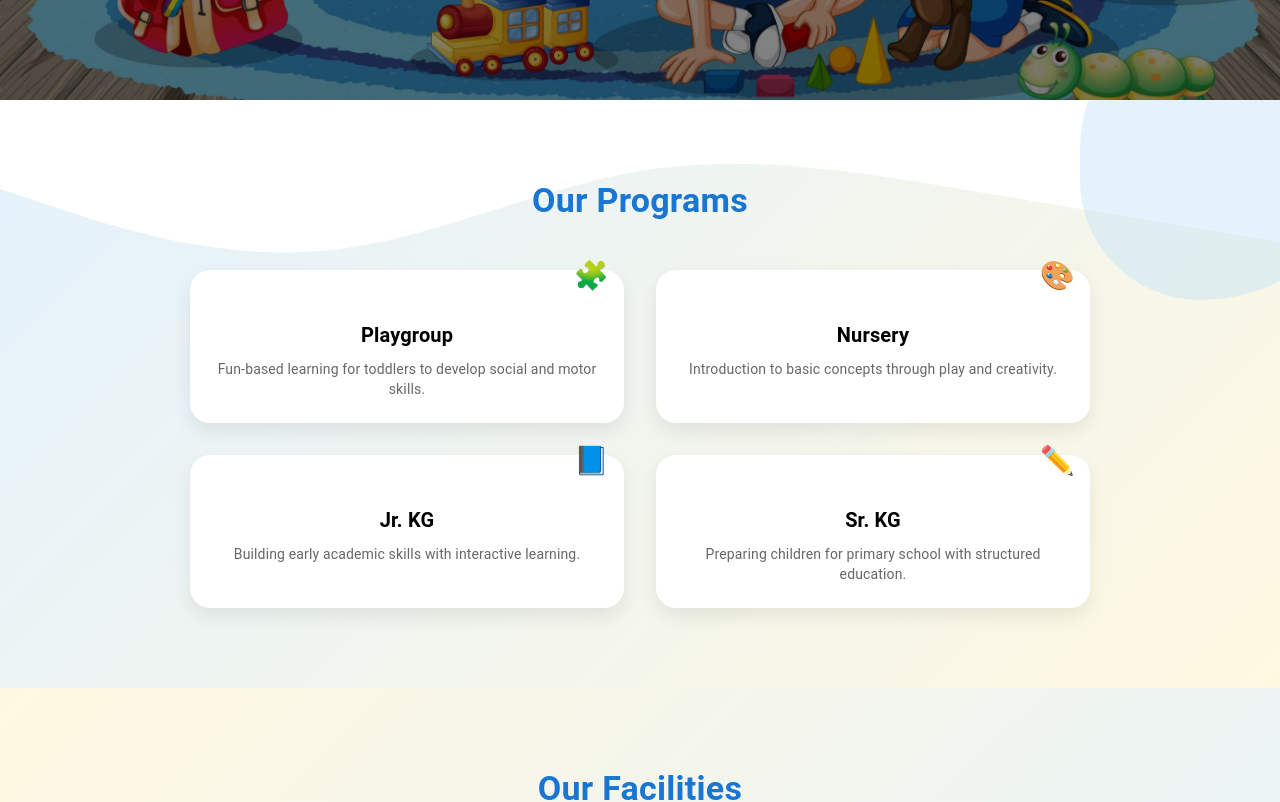
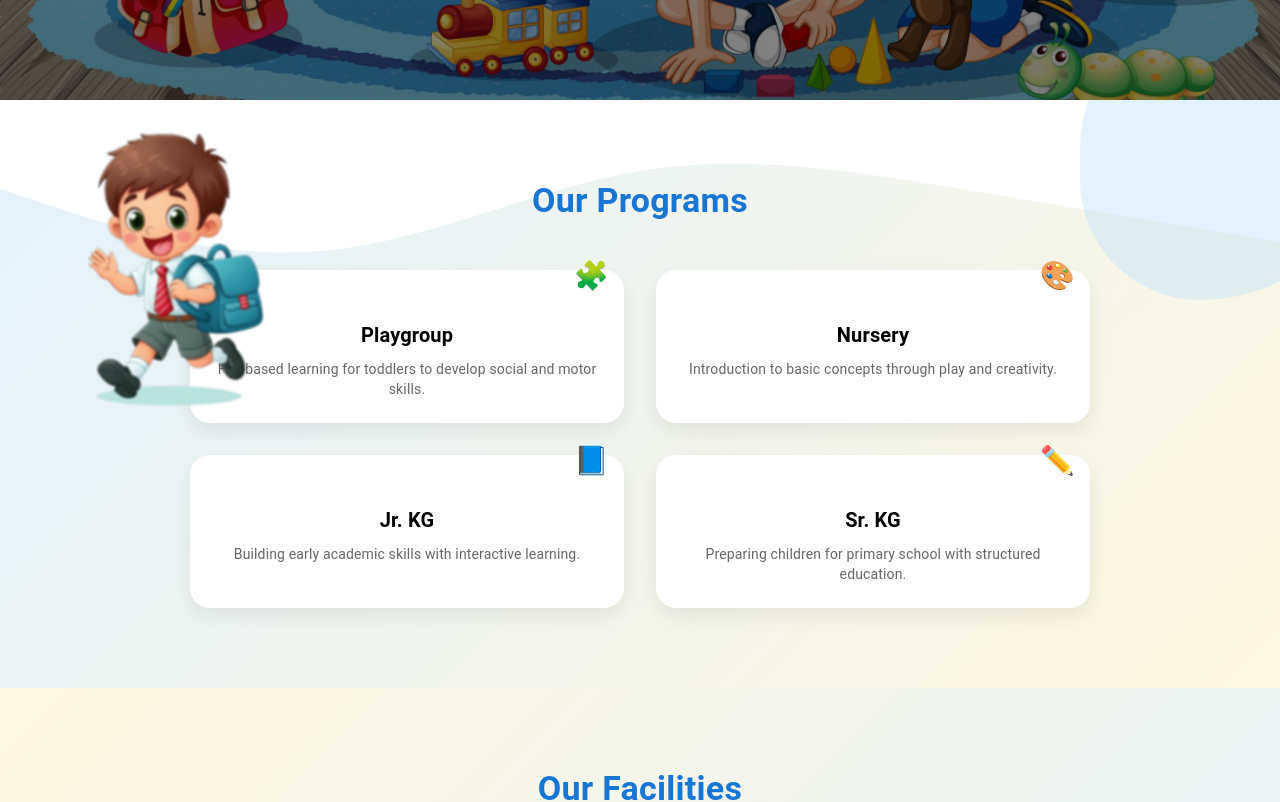
Before and after one commit to shantanushirbhate/dnyandaschoollandingpage, a React (Vite) app: page / in a window 1280 px wide. Shown: the part 700-1502 px from the top of the page. Built offline with nearby package versions, Linux system fonts and the light colour scheme; some icons are missing.

Commit message:
commit for images

```diff
--- a/src/component/contactus/contactus.jsx
+++ b/src/component/contactus/contactus.jsx
@@ -205,7 +205,7 @@ export default function Contact({ id }) {
         >
           <iframe
             title="map"
-            src="https://www.google.com/maps/embed?pb=!1m18!1m12!1m3!1d3580.0468444770586!2d77.76162699678952!3d20.969487500000028!2m3!1f0!2f0!3f0!3m2!1i1024!2i768!4f13.1!3m3!1m2!1s0x3bd6a3ecfea05acd%3A0x163a4c0772082218!2sVrindavan%20Colony%20Garden%2C%20Siddhivinayak%20Nagar%2C%20Amravati%20gorle!5e1!3m2!1sen!2sin!4v1775714285119!5m2!1sen!2sin"
+ src="https://www.google.com/maps/embed?pb=!1m14!1m12!1m3!1d513.6068113583189!2d77.7661768924825!3d20.970750614782133!2m3!1f0!2f0!3f0!3m2!1i1024!2i768!4f13.1!5e1!3m2!1sen!2sin!4v1775720241271!5m2!1sen!2sin"
             width="100%"
             height="100%"
             style={{ border: 0 }}
--- a/src/component/programs/programs.jsx
+++ b/src/component/programs/programs.jsx
@@ -7,6 +7,8 @@ import SchoolIcon from "@mui/icons-material/School";
 import EmojiPeopleIcon from "@mui/icons-material/EmojiPeople";
 import MenuBookIcon from "@mui/icons-material/MenuBook";
 import { motion } from "framer-motion";
+
+import imga from "../../assets/boy.png";
 
 const programs = [
   {
@@ -57,6 +59,27 @@ export default function Programs() {
           d="M0,100L60,120C120,140,240,180,360,170C480,160,600,100,720,80C840,60,960,80,1080,100C1200,120,1320,140,1380,150L1440,160V0H0Z"
         />
       </Box>
+
+      {/* 🌄 Background Image 1 */}
+<Box
+  component={motion.img}
+animate={{ y: [0, -20, 0] }}
+transition={{ duration: 6, repeat: Infinity }}
+  src={imga}
+  alt="bg1"
+  sx={{
+    position: "absolute",
+    top: { xs: "10%", md: "5%" },
+    left: { xs: "30px", md: "25px" },
+    width: { xs: "150px", md: "300px" },
+    opacity: 3,
+    zIndex: 3,
+    filter: "blur(1px)",
+transform: "scale(1.1)",
+  }}
+/>
+
+{/* 🌄 Background Image 2 */}
 
       {/* 🟣 Blob */}
       <Box
--- a/src/component/services/services.jsx
+++ b/src/component/services/services.jsx
@@ -11,6 +11,8 @@ import PersonIcon from "@mui/icons-material/Person";
 import SecurityIcon from "@mui/icons-material/Security";
 import VideocamIcon from "@mui/icons-material/Videocam";
 import { motion } from "framer-motion";
+
+
 
 const services = [
   {
@@ -65,6 +67,7 @@ export default function Services({id}) {
         background: "linear-gradient(135deg, #FFF8E1, #E3F2FD)",
       }}
     >
+
       {/* Heading */}
       <Typography
         variant="h4"
```
